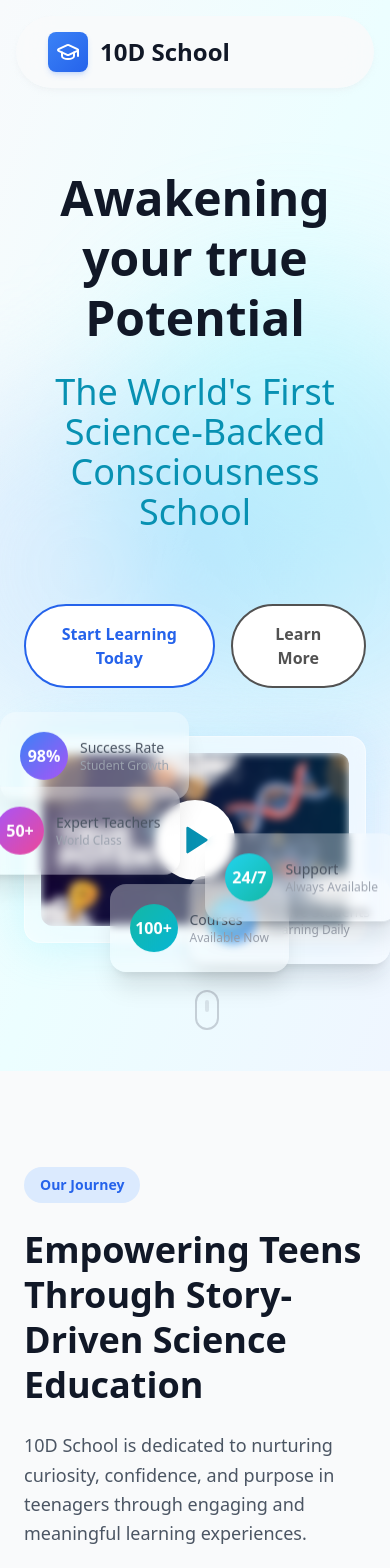
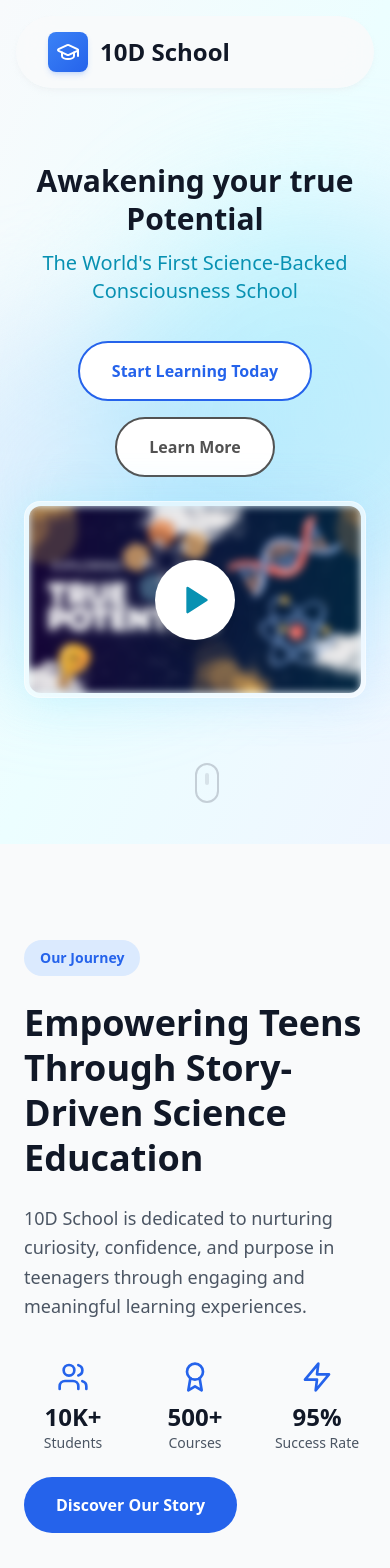
Before and after one commit to jaycc008/path-of-wonders, a React (Vite) app: page / in a window 390 px wide. Shown: the top 1568 px of the page. Built offline with nearby package versions, Linux system fonts and the light colour scheme.

Commit message:
design for mobile

```diff
--- a/src/components/Hero2.tsx
+++ b/src/components/Hero2.tsx
@@ -21,23 +21,23 @@ export default function Hero() {
         <div className="absolute bottom-1/4 left-1/3 w-96 h-96 bg-sky-200 rounded-full mix-blend-multiply filter blur-3xl animate-blob animation-delay-4000"></div>
       </div>
 
-      <div className="relative z-10 max-w-7xl mx-auto px-6 py-32 flex flex-col gap-12 items-center">
+      <div className="relative z-10 max-w-7xl mx-auto px-6 py-16 md:py-32 flex flex-col gap-6 md:gap-12 items-center">
         <div
-          className={`w-full text-center transition-all duration-1000 mt-10 ${isVisible ? 'opacity-100 translate-y-0' : 'opacity-0 translate-y-10'
+          className={`w-full text-center transition-all duration-1000 mt-4 md:mt-10 ${isVisible ? 'opacity-100 translate-y-0' : 'opacity-0 translate-y-10'
             }`}
         >
-          <h1 className="text-5xl md:text-7xl font-bold text-gray-900 leading-tight gap-5">
+          <h1 className="text-3xl md:text-5xl lg:text-7xl font-bold text-gray-900 leading-tight gap-5">
             Awakening your true Potential
             <br />
 
           </h1>
-          <div className="text-cyan-600 text-4xl my-6">The World's First Science-Backed Consciousness School</div>
+          <div className="text-cyan-600 text-xl md:text-2xl lg:text-4xl my-3 md:my-6">The World's First Science-Backed Consciousness School</div>
         </div>
 
-        <div className="flex flex-col gap-6 w-full max-w-4xl">
+        <div className="flex flex-col gap-4 md:gap-6 w-full max-w-4xl">
 
           <div
-            className={`flex gap-4 justify-center transition-all duration-1000 delay-500 ${isVisible ? 'opacity-100 translate-y-0' : 'opacity-0 translate-y-10'
+            className={`flex flex-col md:flex-row gap-4 justify-center items-center transition-all duration-1000 delay-500 ${isVisible ? 'opacity-100 translate-y-0' : 'opacity-0 translate-y-10'
               }`}
           >
             <button className="px-8 py-4 border-2 border-blue-600 bg-white text-blue-600 rounded-full font-semibold hover:bg-blue-50 hover:shadow-2xl hover:scale-105 transition-all duration-300">
@@ -55,7 +55,7 @@ export default function Hero() {
         >
           <div className="relative group cursor-pointer w-full max-w-4xl">
             <div className="absolute inset-0 bg-gradient-to-r from-cyan-300 to-blue-300 rounded-2xl blur-xl opacity-30 group-hover:opacity-50 transition-opacity duration-300"></div>
-            <div className="relative bg-white/60 backdrop-blur-lg rounded-2xl p-4 border border-white/40 w-full">
+            <div className="relative bg-white/60 backdrop-blur-lg rounded-2xl p-1 md:p-4 border border-white/40 w-full">
               <div className="aspect-video rounded-xl flex items-center justify-center relative overflow-hidden w-full">
                 <img
                   src={watchNowImg}
@@ -70,7 +70,7 @@ export default function Hero() {
             </div>
           </div>
           {/* Floating Cards Around Video */}
-          <div className="absolute -bottom-6 -right-6 bg-white/35 backdrop-blur-sm rounded-2xl p-5 shadow-xl z-20 animate-float">
+          <div className="hidden md:block absolute -bottom-6 -right-6 bg-white/35 backdrop-blur-sm rounded-2xl p-5 shadow-xl z-20 animate-float">
             <div className="flex items-center gap-3">
               <div className="w-12 h-12 bg-gradient-to-br from-cyan-500 to-blue-500 rounded-full flex items-center justify-center text-white font-bold">
                 5k+
@@ -82,7 +82,7 @@ export default function Hero() {
             </div>
           </div>
 
-          <div className="absolute -top-6 -left-6 bg-white/35 backdrop-blur-sm rounded-2xl p-5 shadow-xl z-20 animate-float-delay-1">
+          <div className="hidden md:block absolute -top-6 -left-6 bg-white/35 backdrop-blur-sm rounded-2xl p-5 shadow-xl z-20 animate-float-delay-1">
             <div className="flex items-center gap-3">
               <div className="w-12 h-12 bg-gradient-to-br from-blue-500 to-purple-500 rounded-full flex items-center justify-center text-white font-bold">
                 98%
@@ -94,7 +94,7 @@ export default function Hero() {
             </div>
           </div>
 
-          <div className="absolute top-1/2 -right-8 bg-white/35 backdrop-blur-sm rounded-2xl p-5 shadow-xl z-30 animate-float-delay-2 transform -translate-y-1/2">
+          <div className="hidden md:block absolute top-1/2 -right-8 bg-white/35 backdrop-blur-sm rounded-2xl p-5 shadow-xl z-30 animate-float-delay-2 transform -translate-y-1/2">
             <div className="flex items-center gap-3">
               <div className="w-12 h-12 bg-gradient-to-br from-cyan-400 to-teal-500 rounded-full flex items-center justify-center text-white font-bold">
                 24/7
@@ -106,7 +106,7 @@ export default function Hero() {
             </div>
           </div>
 
-          <div className="absolute top-1/3 -left-12 bg-white/35 backdrop-blur-sm rounded-2xl p-5 shadow-xl z-20 animate-float-delay-4">
+          <div className="hidden md:block absolute top-1/3 -left-12 bg-white/35 backdrop-blur-sm rounded-2xl p-5 shadow-xl z-20 animate-float-delay-4">
             <div className="flex items-center gap-3">
               <div className="w-12 h-12 bg-gradient-to-br from-purple-500 to-pink-500 rounded-full flex items-center justify-center text-white font-bold">
                 50+
@@ -118,7 +118,7 @@ export default function Hero() {
             </div>
           </div>
 
-          <div className="absolute -bottom-8 left-1/4 bg-white/35 backdrop-blur-sm rounded-2xl p-5 shadow-xl z-20 animate-float transform -translate-x-1/2">
+          <div className="hidden md:block absolute -bottom-8 left-1/4 bg-white/35 backdrop-blur-sm rounded-2xl p-5 shadow-xl z-20 animate-float transform -translate-x-1/2">
             <div className="flex items-center gap-3">
               <div className="w-12 h-12 bg-gradient-to-br from-teal-500 to-cyan-500 rounded-full flex items-center justify-center text-white font-bold">
                 100+
```
